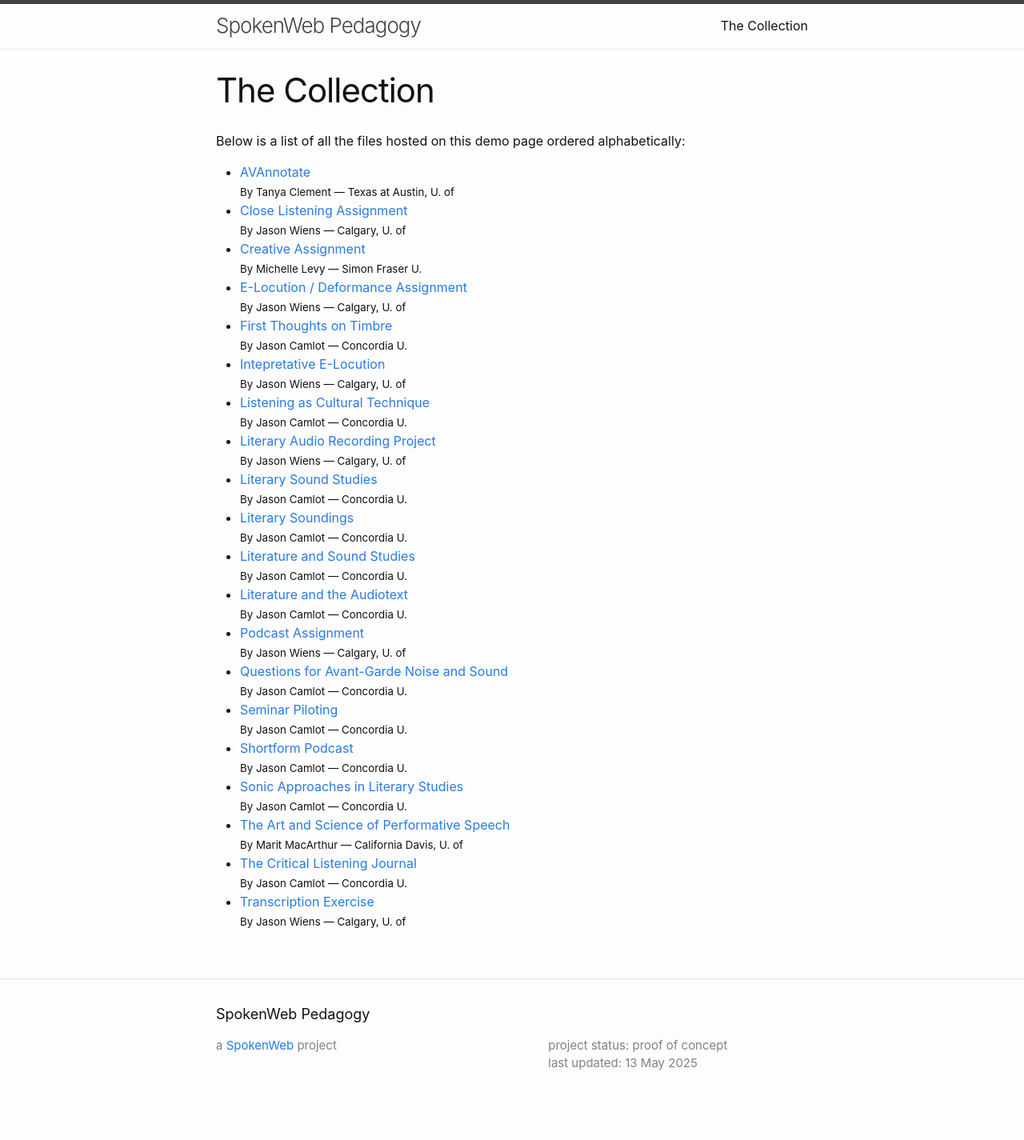
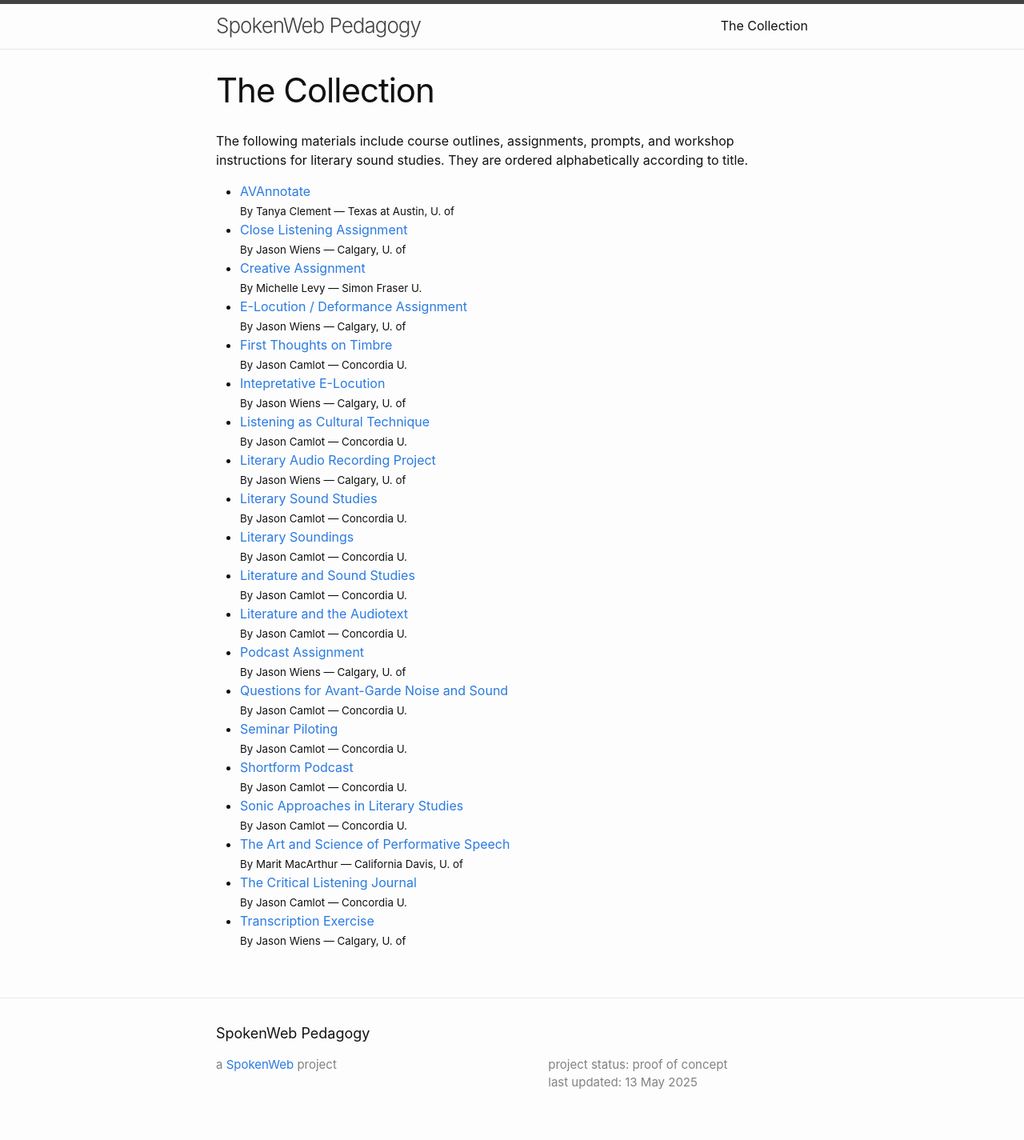
Before and after one commit to jentery/SWDemo, a Jekyll site: the page built from list_of_documents.markdown, in a window 1280 px wide. Shown: the whole page at 80% size. Built offline with Jekyll 4.4.1, drawn with Linux system fonts in a browser that asks for light colours; before the commit the page ends 1401 px from its top, so only the background shows below that.

Commit message:
Update list_of_documents.markdown

```diff
--- a/list_of_documents.markdown
+++ b/list_of_documents.markdown
@@ -4,7 +4,7 @@
 permalink: /mdfiles/
 ---
 
-Below is a list of all the files hosted on this demo page ordered alphabetically:
+The following materials include course outlines, assignments, prompts, and workshop instructions for literary sound studies. They are ordered alphabetically according to title.
 
 <ul>
   {% assign documents = site.output_documents | where_exp: "page", "page.permalink contains '/output_documents/'" | sort: "title" %}
```
